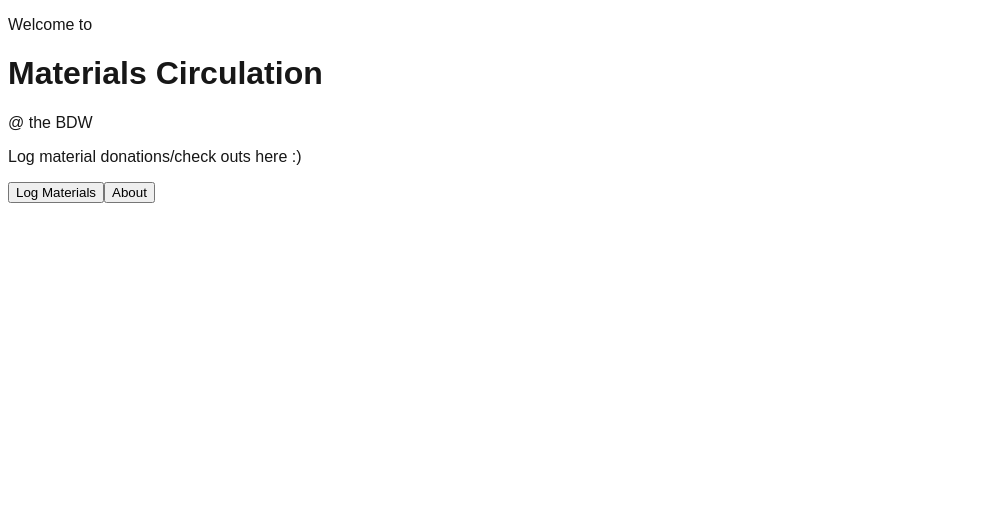
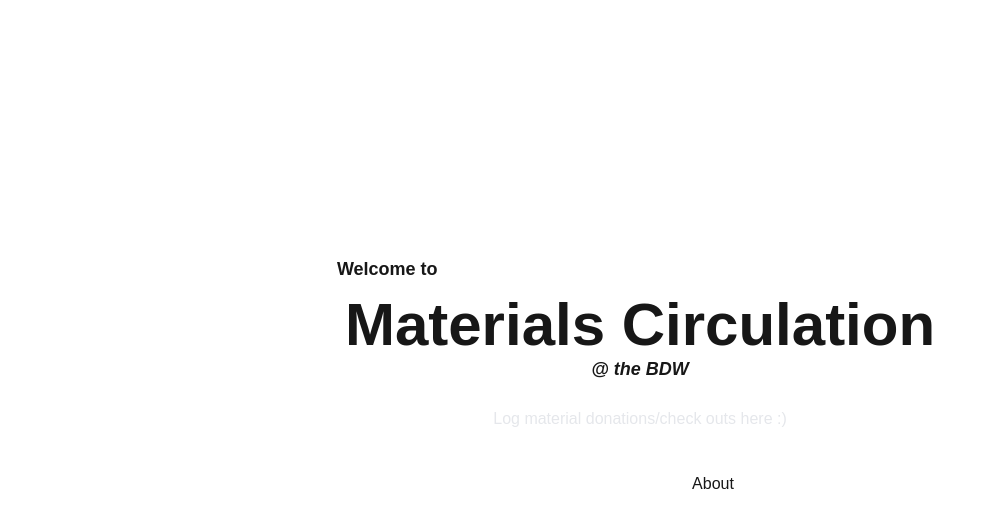
Before and after one commit to ckrenteras/materials-circulation, a Next.js app: page / in a window 1280 px wide. Shown: the top 528 px of the page, without its empty margins (0-987 px from the left). Built offline with nearby package versions, Linux system fonts and the light colour scheme.

Commit message:
some stuff

```diff
--- a/src/styles/globals.css
+++ b/src/styles/globals.css
@@ -1,6 +1,5 @@
 @import url('https://fonts.googleapis.com/css2?family=Merriweather:wght@400;700&display=swap');
-@import "tailwindcss"
-
+@import "tailwindcss";
 @tailwind base;
 @tailwind components;
 @tailwind utilities;
@@ -9,7 +8,9 @@
 :root {
   --background: #ffffff;
   --foreground: #171717;
+}
 
+@theme inline {
   --color-background: var(--background);
   --color-foreground: var(--foreground);
   --font-sans: var(--font-geist-sans);
```
